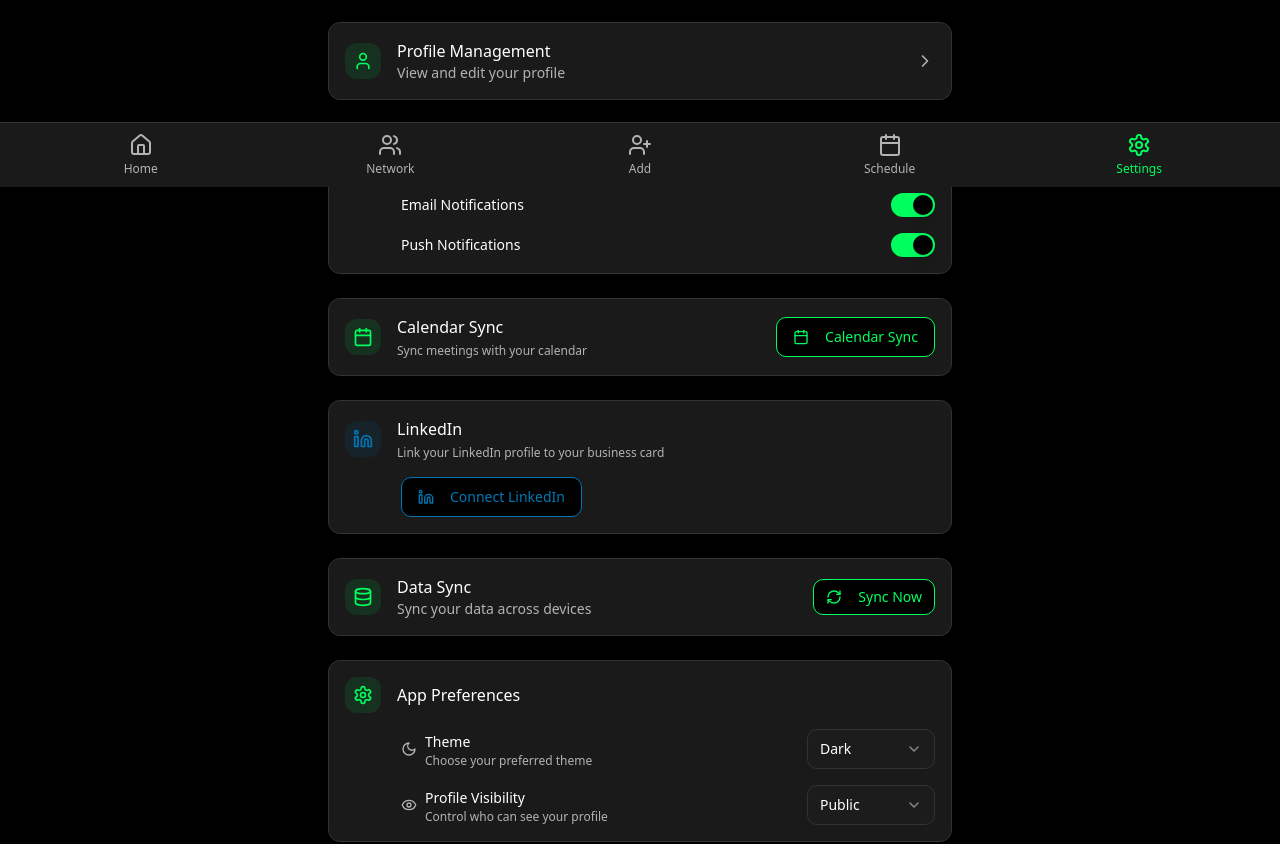
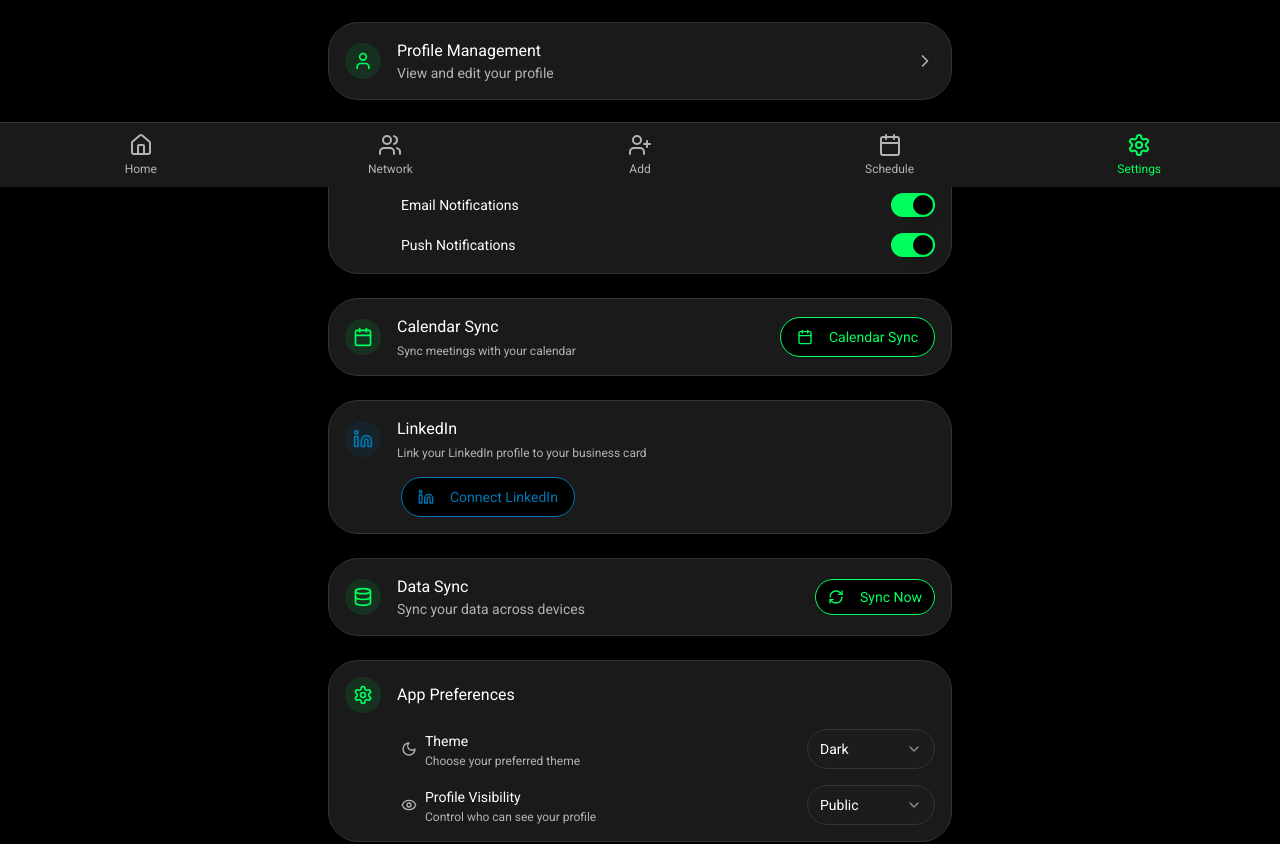
Before and after one commit to Jusalamo/buizly, a React (Vite) app: page /settings in a window 1280 px wide. Shown: the part 613-1457 px from the top of the page. Built offline with nearby package versions, Linux system fonts and the light colour scheme; the HTML template or start-up script is replaced by a standard one.

Commit message:
Manually updated project theme
Applied theme in Lovable

```diff
--- a/src/index.css
+++ b/src/index.css
@@ -1,3 +1,4 @@
+@import url("https://fonts.googleapis.com/css2?family=Roboto&display=swap");
 @tailwind base;
 @tailwind components;
 @tailwind utilities;
@@ -11,26 +12,27 @@ All colors MUST be HSL.
     /* Light mode colors - clean white background, better contrast */
     --background: 0 0% 98%;
     --foreground: 0 0% 8%;
-    --card: 0 0% 100%;
-    --card-foreground: 0 0% 8%;
+    --card: 0 0% 12%;
+    --card-foreground: 0 0% 100%;
     --popover: 0 0% 100%;
     --popover-foreground: 0 0% 8%;
-    --primary: 142 100% 40%;
+    --primary: 144 100% 46%;
     --primary-foreground: 0 0% 100%;
     --secondary: 0 0% 94%;
     --secondary-foreground: 0 0% 8%;
     --muted: 0 0% 92%;
-    --muted-foreground: 0 0% 35%;
-    --accent: 142 100% 40%;
+    --muted-foreground: 120 5% 53%;
+    --accent: 150 100% 46%;
     --accent-foreground: 0 0% 100%;
-    --destructive: 0 84.2% 60.2%;
-    --destructive-foreground: 0 0% 100%;
+    --destructive: 0 83% 41%;
+    --destructive-foreground: 210 40% 96.0784%;
     --border: 0 0% 85%;
     --input: 0 0% 90%;
     --ring: 142 100% 40%;
-    --radius: 0.75rem;
+    --radius: 1.875rem;
     --neon-glow: 142 100% 40%;
     --card-surface: 0 0% 100%;
+    --font-sans: Roboto, ui-sans-serif, system-ui, sans-serif, Apple Color Emoji, Segoe UI Emoji, Segoe UI Symbol, Noto Color Emoji;
   }
 
   .dark {
@@ -54,9 +56,10 @@ All colors MUST be HSL.
     --border: 0 0% 20%;
     --input: 0 0% 20%;
     --ring: 142 100% 50%;
-    --radius: 0.75rem;
+    --radius: 1.875rem;
     --neon-glow: 142 100% 50%;
     --card-surface: 0 0% 10%;
+    --font-sans: Roboto, ui-sans-serif, system-ui, sans-serif, Apple Color Emoji, Segoe UI Emoji, Segoe UI Symbol, Noto Color Emoji;
   }
 }
 
--- a/tailwind.config.ts
+++ b/tailwind.config.ts
@@ -7,99 +7,129 @@ export default {
   theme: {
   	container: {
   		center: true,
-      padding: "2rem",
+  		padding: '2rem',
   		screens: {
-        "2xl": "1400px",
-      },
+  			'2xl': '1400px'
+  		}
   	},
   	extend: {
   		colors: {
-        border: "hsl(var(--border))",
-        input: "hsl(var(--input))",
-        ring: "hsl(var(--ring))",
-        background: "hsl(var(--background))",
-        foreground: "hsl(var(--foreground))",
+  			border: 'hsl(var(--border))',
+  			input: 'hsl(var(--input))',
+  			ring: 'hsl(var(--ring))',
+  			background: 'hsl(var(--background))',
+  			foreground: 'hsl(var(--foreground))',
   			primary: {
-          DEFAULT: "hsl(var(--primary))",
-          foreground: "hsl(var(--primary-foreground))",
+  				DEFAULT: 'hsl(var(--primary))',
+  				foreground: 'hsl(var(--primary-foreground))'
   			},
   			secondary: {
-          DEFAULT: "hsl(var(--secondary))",
-          foreground: "hsl(var(--secondary-foreground))",
+  				DEFAULT: 'hsl(var(--secondary))',
+  				foreground: 'hsl(var(--secondary-foreground))'
   			},
   			destructive: {
-          DEFAULT: "hsl(var(--destructive))",
-          foreground: "hsl(var(--destructive-foreground))",
+  				DEFAULT: 'hsl(var(--destructive))',
+  				foreground: 'hsl(var(--destructive-foreground))'
   			},
   			muted: {
-          DEFAULT: "hsl(var(--muted))",
-          foreground: "hsl(var(--muted-foreground))",
+  				DEFAULT: 'hsl(var(--muted))',
+  				foreground: 'hsl(var(--muted-foreground))'
   			},
   			accent: {
-          DEFAULT: "hsl(var(--accent))",
-          foreground: "hsl(var(--accent-foreground))",
+  				DEFAULT: 'hsl(var(--accent))',
+  				foreground: 'hsl(var(--accent-foreground))'
   			},
   			popover: {
-          DEFAULT: "hsl(var(--popover))",
-          foreground: "hsl(var(--popover-foreground))",
+  				DEFAULT: 'hsl(var(--popover))',
+  				foreground: 'hsl(var(--popover-foreground))'
   			},
   			card: {
-          DEFAULT: "hsl(var(--card))",
-          foreground: "hsl(var(--card-foreground))",
+  				DEFAULT: 'hsl(var(--card))',
+  				foreground: 'hsl(var(--card-foreground))'
   			},
-        "neon-glow": "hsl(var(--neon-glow))",
-        "card-surface": "hsl(var(--card-surface))",
+  			'neon-glow': 'hsl(var(--neon-glow))',
+  			'card-surface': 'hsl(var(--card-surface))'
   		},
   		borderRadius: {
-        lg: "var(--radius)",
-        md: "calc(var(--radius) - 2px)",
-        sm: "calc(var(--radius) - 4px)",
+  			lg: 'var(--radius)',
+  			md: 'calc(var(--radius) - 2px)',
+  			sm: 'calc(var(--radius) - 4px)'
   		},
   		keyframes: {
-        "accordion-down": {
+  			'accordion-down': {
   				from: {
-            height: "0",
+  					height: '0'
   				},
   				to: {
-            height: "var(--radix-accordion-content-height)",
+  					height: 'var(--radix-accordion-content-height)'
+  				}
   			},
-        },
-        "accordion-up": {
+  			'accordion-up': {
   				from: {
-            height: "var(--radix-accordion-content-height)",
+  					height: 'var(--radix-accordion-content-height)'
   				},
   				to: {
-            height: "0",
+  					height: '0'
+  				}
   			},
+  			'neon-pulse': {
+  				'0%, 100%': {
+  					textShadow: '0 0 5px hsl(142, 100%, 50%), 0 0 10px hsl(142, 100%, 50%), 0 0 20px hsl(142, 100%, 50%)',
+  					opacity: '1'
   				},
-        "neon-pulse": {
-          "0%, 100%": {
-            textShadow: "0 0 5px hsl(142, 100%, 50%), 0 0 10px hsl(142, 100%, 50%), 0 0 20px hsl(142, 100%, 50%)",
-            opacity: "1",
+  				'50%': {
+  					textShadow: '0 0 10px hsl(142, 100%, 50%), 0 0 20px hsl(142, 100%, 50%), 0 0 40px hsl(142, 100%, 50%), 0 0 60px hsl(142, 100%, 50%)',
+  					opacity: '0.9'
+  				}
   			},
-          "50%": {
-            textShadow: "0 0 10px hsl(142, 100%, 50%), 0 0 20px hsl(142, 100%, 50%), 0 0 40px hsl(142, 100%, 50%), 0 0 60px hsl(142, 100%, 50%)",
-            opacity: "0.9",
+  			'fade-in': {
+  				'0%': {
+  					opacity: '0',
+  					transform: 'translateY(10px)'
   				},
-        },
-        "fade-in": {
-          "0%": {
-            opacity: "0",
-            transform: "translateY(10px)",
-          },
-          "100%": {
-            opacity: "1",
-            transform: "translateY(0)",
-          },
-        },
+  				'100%': {
+  					opacity: '1',
+  					transform: 'translateY(0)'
+  				}
+  			}
   		},
   		animation: {
-        "accordion-down": "accordion-down 0.2s ease-out",
-        "accordion-up": "accordion-up 0.2s ease-out",
-        "neon-pulse": "neon-pulse 1.5s ease-in-out infinite",
-        "fade-in": "fade-in 0.3s ease-out",
+  			'accordion-down': 'accordion-down 0.2s ease-out',
+  			'accordion-up': 'accordion-up 0.2s ease-out',
+  			'neon-pulse': 'neon-pulse 1.5s ease-in-out infinite',
+  			'fade-in': 'fade-in 0.3s ease-out'
   		},
-    },
+  		fontFamily: {
+  			sans: [
+  				'Roboto',
+  				'ui-sans-serif',
+  				'system-ui',
+  				'sans-serif',
+  				'Apple Color Emoji',
+  				'Segoe UI Emoji',
+  				'Segoe UI Symbol',
+  				'Noto Color Emoji'
+  			],
+  			serif: [
+  				'ui-serif',
+  				'Georgia',
+  				'Cambria',
+  				'Times New Roman',
+  				'Times',
+  				'serif'
+  			],
+  			mono: [
+  				'ui-monospace',
+  				'SFMono-Regular',
+  				'Menlo',
+  				'Monaco',
+  				'Consolas',
+  				'Liberation Mono',
+  				'Courier New',
+  				'monospace'
+  			]
+  		}
+  	}
   },
   plugins: [require("tailwindcss-animate")],
 } satisfies Config;
```
Lines whose indentation alone changed are shown as unchanged.
